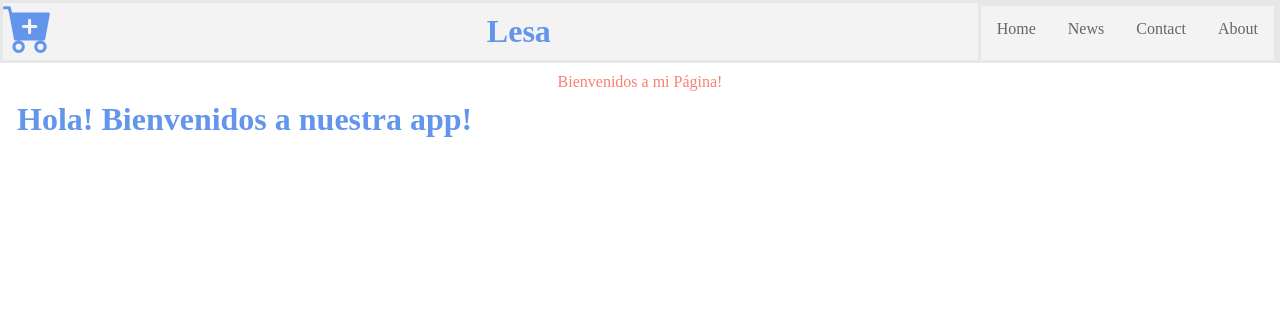
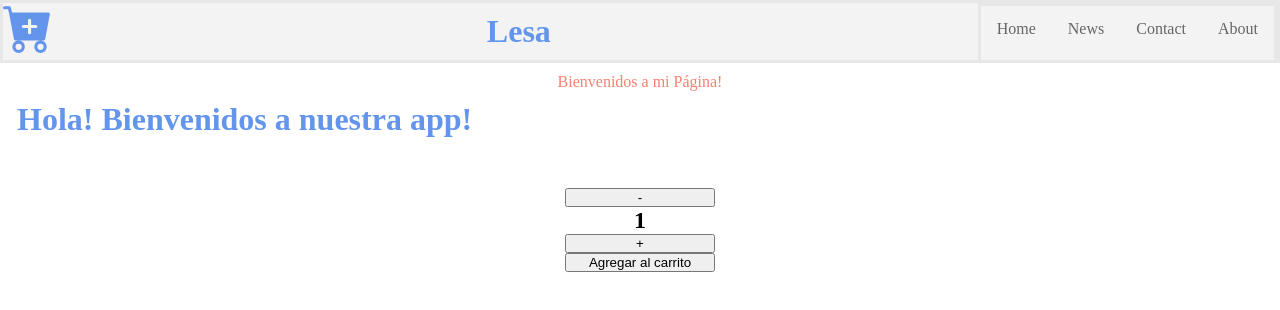
Before and after one commit to LautaroSabo/LautaroSabo-React-Js, a React (Create React App) app in the folder trabajos/: page / in a window 1280 px wide. Shown: the top 310 px of the page. Built offline with nearby package versions, Linux system fonts and the light colour scheme.

Commit message:
Trabajo componentes II

```diff
--- a/trabajos/src/App.css
+++ b/trabajos/src/App.css
@@ -2,6 +2,7 @@
     margin:0;
     padding: 0;
     box-sizing: border-box;
+
 }
 
 .App{
--- /dev/null
+++ b/trabajos/src/components/ItemCount/index.jsx
@@ -0,0 +1,50 @@
+import React,{useState,useEffect } from 'react';
+import './style.css';
+
+const ItemCount = ({stock, initial, onAdd}) => {
+
+    const [count, setCount] = useState(initial);
+
+    const handleAdd = () => {
+        if(count < stock) {
+            setCount(count+1);
+        } else {
+            alert("No hay suficiente stock disponible");
+        }
+    }
+
+    const handleDecrement = () => {
+        if (count <= 1){
+            alert("eso no esta permitido")
+        }
+        else{
+
+            setCount( count - 1);
+        }
+    }
+
+    const addCart = () => {
+        onAdd(count);
+        setCount(initial);
+        alert("Se ha guardado tu carrito!");
+    }
+
+    useEffect(()=> {
+        console.log("Se montó el ItemCount");
+    }, []);
+
+    useEffect(()=> {
+        console.log("Se actualiza el estado!")
+    }, [count]);
+
+    return (
+    <div className='addCart'>
+        <button onClick={handleDecrement}>-</button>
+        <h2>{count}</h2>
+        <button onClick={handleAdd}>+</button>
+        <button onClick={addCart}>Agregar al carrito</button>
+    </div>
+    );
+};
+
+export default ItemCount;
--- /dev/null
+++ b/trabajos/src/components/ItemCount/style.css
@@ -0,0 +1,9 @@
+.addCart{
+    display: flex;
+    flex-direction: column;
+    height: 3px;
+    width: 150px;
+    text-align: center;
+    margin: auto;
+    margin-top: 50px;
+}
--- a/trabajos/src/containers/ItemListContainer/index.jsx
+++ b/trabajos/src/containers/ItemListContainer/index.jsx
@@ -1,11 +1,20 @@
 import React from 'react';
+import ItemCount from '../../components/ItemCount';
 import './styles.css';
 
 
 const ItemListContainer = ({greeting}) => {
+
+  const agregarAlCarrito = (cantidad) =>{
+    console.log(`se agrego la ${cantidad} al carrito` )
+  }
+
+
   return (
     <div>
+
         <h1>{greeting}</h1>
+        <ItemCount initial={1} stock={7} onAdd={agregarAlCarrito}/>
     </div>
   )
 };
```
